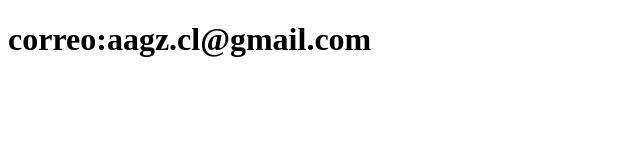
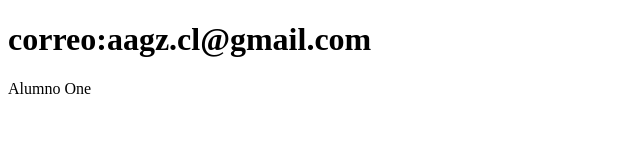
Before and after one commit to Aldo-CL/sistema-de-registro, a plain HTML site: page contacto.html in a window 1280 px wide. Shown: the full height of the page, 0-640 px from the left. Drawn offline with Linux system fonts and the light colour scheme.

Commit message:
Actualizar el contacto

```diff
--- a/contacto.html
+++ b/contacto.html
@@ -7,5 +7,6 @@
 </head>
 <body>
     <h1>correo:aagz.cl@gmail.com</h1>
+        <p>Alumno One</p>
 </body>
 </html>
```
